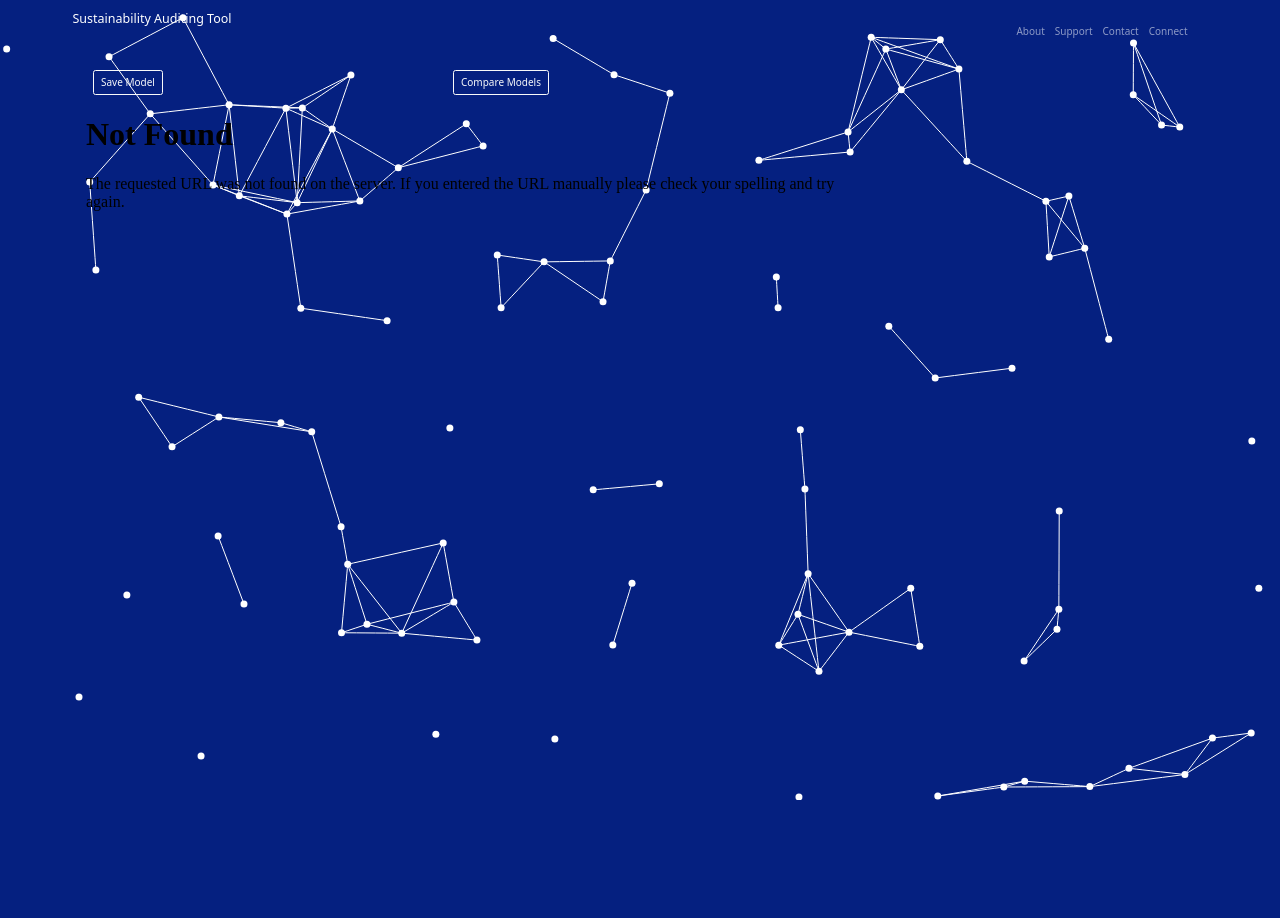
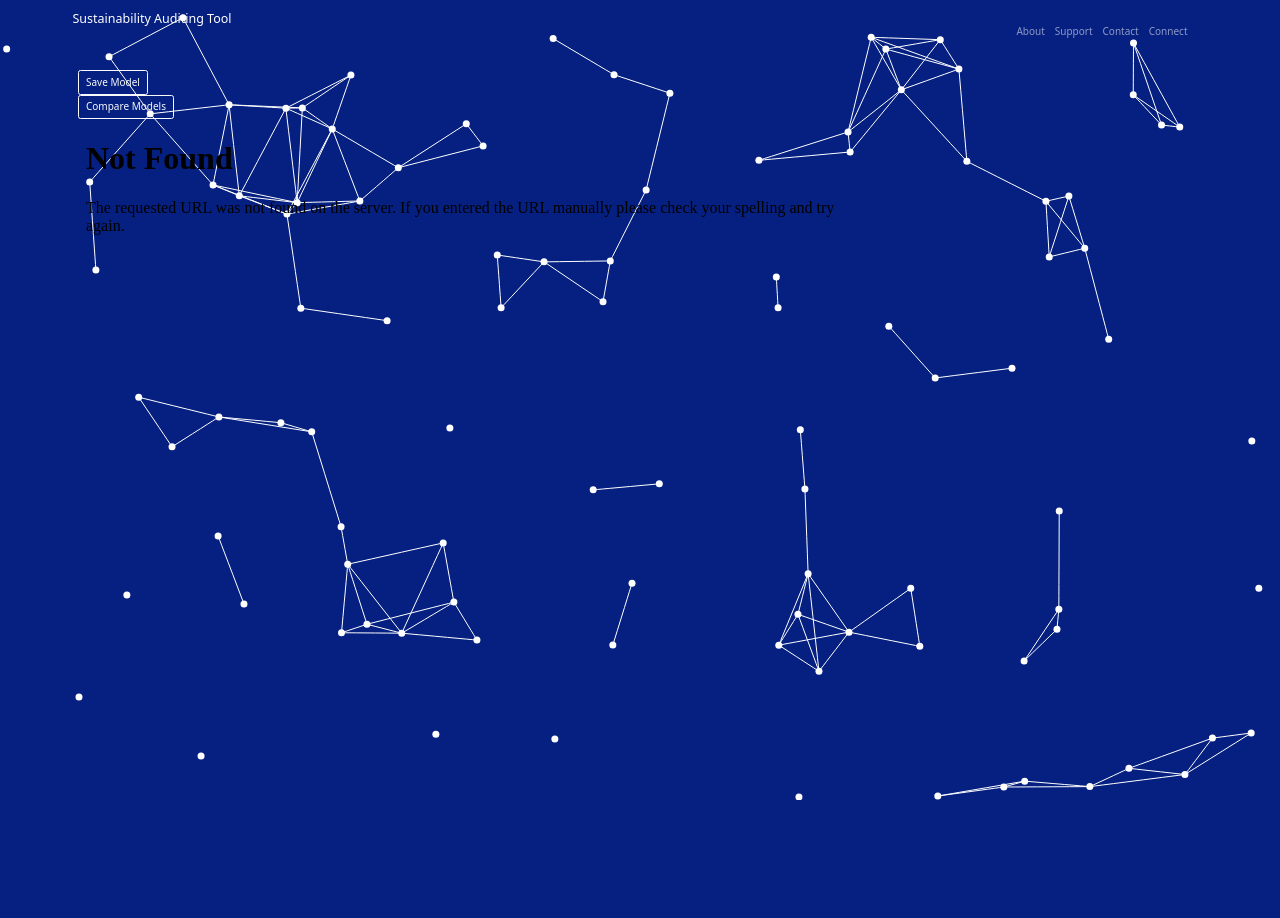
Before and after one commit to SAT-7/sat, a Flask app: page /models in a window 1280 px wide. Shown: the top 918 px of the page. Run offline with Flask 2, Linux system fonts and the light colour scheme; some libraries are stand-ins or nearby versions.

Commit message:
fixing row and col order so that save button is clickable

```diff
--- a/website/templates/models.html
+++ b/website/templates/models.html
@@ -11,9 +11,9 @@
 <br><br>
 <div style="position:relative; margin-top:4em">
    <!-- Models-->
-   <div class="col-lg-4">
-      <div class="row">
-         <a id="save" onclick="getIframeContent('model');" download="model.html"><button class="btn btn-lg btn-outline-light" id="button-search" type="button">Save Model</button></a>
+   <div class="row">
+      <div class="col-lg-4">
+         <a id="save" onclick="getIframeContent('model');" download="model.html"><button class="btn btn-lg btn-outline-light" id="button-save" type="button">Save Model</button></a>
       </div>
    </div>
    <div class="dropdown">
```
